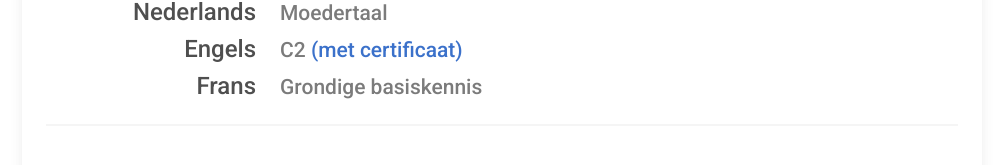
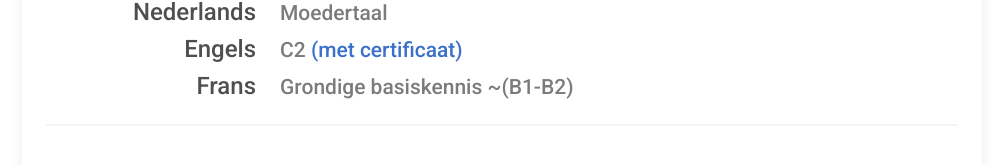
Before and after one commit to lucasrequile/lucasrequile.github.io, a plain HTML site: page index.html in a window 1280 px wide. Shown: the part 1223-1388 px from the top of the page, without its empty margins (138-1141 px from the left). Drawn offline with Linux system fonts and the light colour scheme.

Commit message:
Frans aangevuld

```diff
--- a/index.html
+++ b/index.html
@@ -130,7 +130,7 @@
                 <h4>Frans</h4>
               </div>
               <div class="col-md-9">
-                <h4><small class="text-muted">Grondige basiskennis</small></h4>
+                <h4><small class="text-muted">Grondige basiskennis ~(B1-B2)</small></h4>
               </div>
             </div>
             <hr class="hr" />
```
